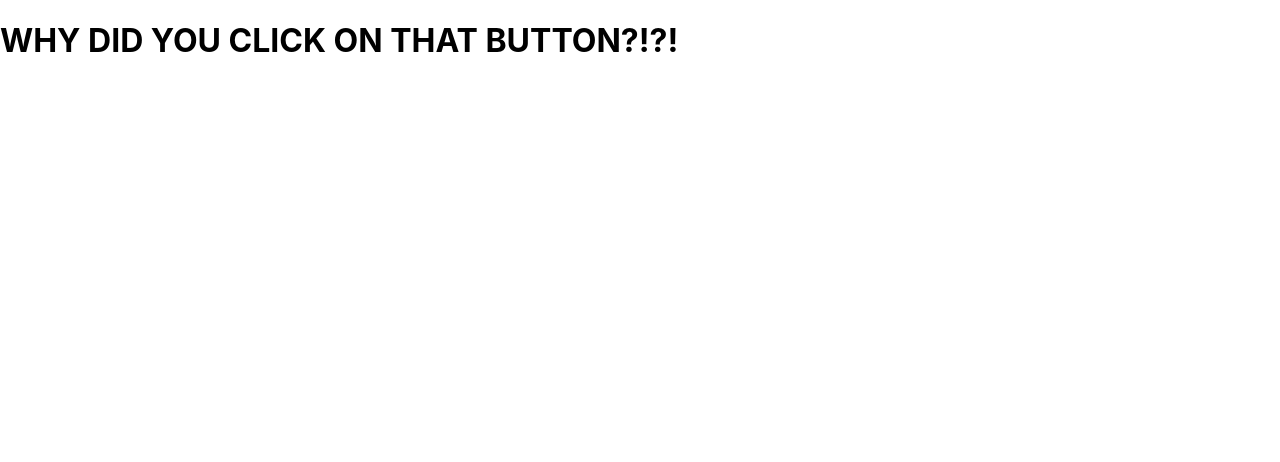
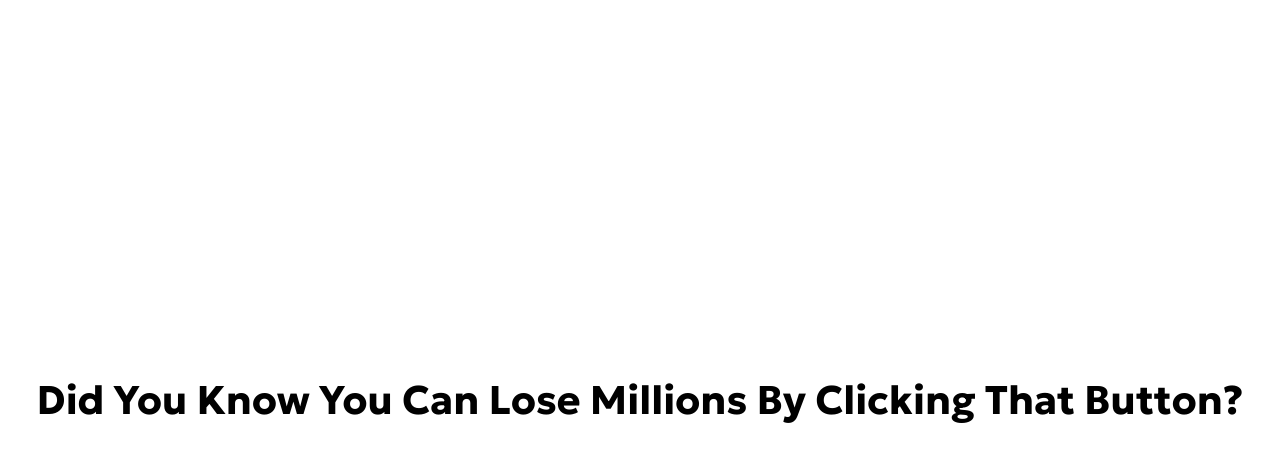
Before and after one commit to ClavinK/BroncoHacks2025, a React (Create React App) app in the folder broncohacks2025/: page /Landing in a window 1280 px wide. Shown: the top 462 px of the page. Built offline with nearby package versions, Linux system fonts and the light colour scheme.

Commit message:
Start + Landing

```diff
--- a/broncohacks2025/src/App.js
+++ b/broncohacks2025/src/App.js
@@ -1,4 +1,3 @@
-import logo from './logo.svg';
 import './App.css';
 import Button from './files/Button';
 import LandingPage from './files/Landing';
--- a/broncohacks2025/src/files/Landing.css
+++ b/broncohacks2025/src/files/Landing.css
@@ -1,3 +1,15 @@
-/* <style> */
-/* @import url('https://fonts.googleapis.com/css2?family=Geologica:wght@100..900&display=swap'); */
-/* </style> */
+@import url('https://fonts.googleapis.com/css2?family=Geologica:wght@100..900&display=swap');
+
+*{font-family: "Geologica", sans-serif;}
+
+.Landing-center {
+    display: flex;
+    justify-content: center;
+    align-items: center;
+    height: 100vh;
+
+  }
+
+h1{
+    font-size: 40px;
+}
--- a/broncohacks2025/src/files/Landing.jsx
+++ b/broncohacks2025/src/files/Landing.jsx
@@ -1,9 +1,49 @@
-import React from 'react';
+import React, { useEffect, useState } from 'react';
+import './Landing.css'
 
 function LandingPage() {
+
+    const [messageIndex, setMessageIndex] = useState(1);
+
+    useEffect(function() {
+        var timer1 = setTimeout(function() {
+            setMessageIndex(2);
+        }, 3000); //3 seconds
+
+        var timer2 = setTimeout(function () {
+            setMessageIndex(3);
+        }, 6000); //6 seconds
+
+        var timer3 = setTimeout(function () {
+            setMessageIndex(4);
+        }, 9000); //9 seconds
+
+        return function(){
+            clearTimeout(timer1);
+            clearTimeout(timer2);
+            clearTimeout(timer3);
+        };
+    }, []);
+
+    var message
+    if (messageIndex === 1){
+        message = <h1>WHY DID YOU CLICK THAT BUTTON?!?!?</h1>;
+    }
+    else if (messageIndex === 2){
+        message = <h1>Did You Know You Can Lose Millions By Clicking That Button?</h1>;
+    }
+    else if (messageIndex === 3){
+        message = <h1>Next Time, THINK BEFORE YOU DO!</h1>;
+    }
+    else{
+        message = <h1>Lets Make Sure This Never Happens Again.</h1>;
+    }
+
     return (
-        <div>
-            <h1>WHY DID YOU CLICK ON THAT BUTTON?!?!</h1>
+        <div className='Landing-center'>
+            <div>
+                {message}
+            </div>
         </div>
     );
 }
```
